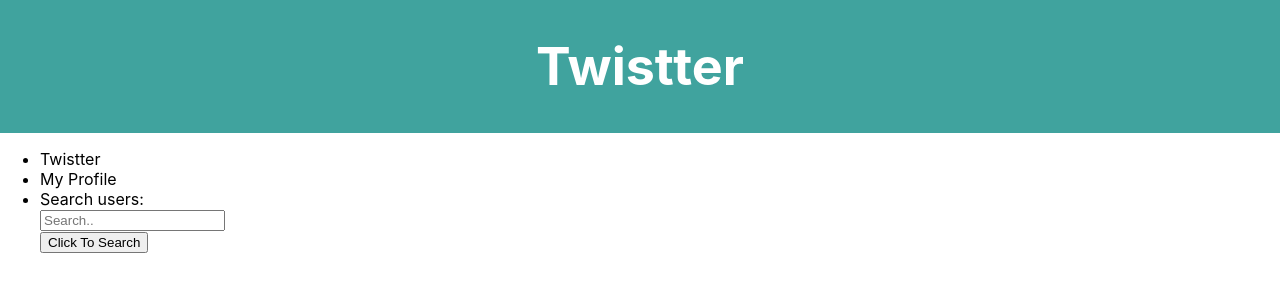
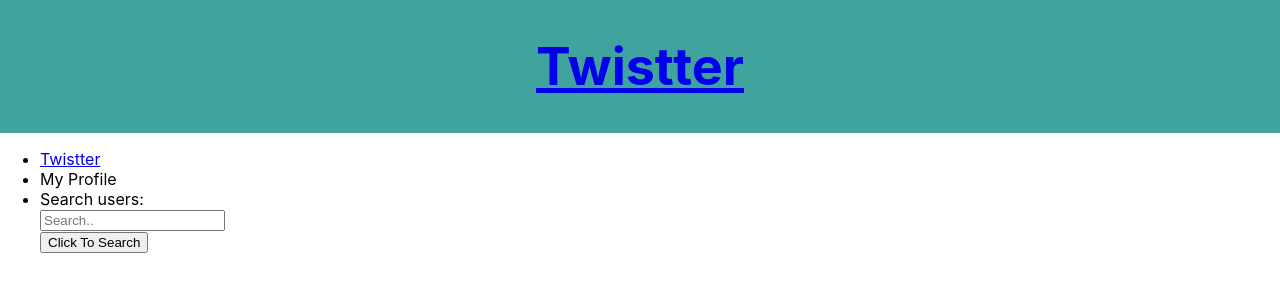
Before and after one commit to aniamb/twistter-307, a React (Create React App) app in the folder twistter/: page /timeline in a window 1280 px wide. Shown: the top 300 px of the page. Built offline with nearby package versions, Linux system fonts and the light colour scheme.

Commit message:
static timeline redirection button

```diff
--- a/twistter/src/App.js
+++ b/twistter/src/App.js
@@ -8,13 +8,13 @@ import { Redirect } from 'react-router-dom'
 import CreateAccount from './CreateAccount'
 import Login from './Login'
 import EditProfile from './EditProfile'
-import {Switch, Route} from 'react-router-dom'
+import {Switch, NavLink, Route} from 'react-router-dom'
 
 function App() {
   return (
     <div className="App">
       <div className="App-header">
-          <h1>Twistter</h1>
+          <h1><NavLink to="/Timeline">Twistter</NavLink></h1>
       </div>
         <Switch>
             <Route path="/timeline" component={Timeline}/>
--- a/twistter/src/Timeline.js
+++ b/twistter/src/Timeline.js
@@ -2,7 +2,7 @@ import React, {Component} from 'react';
 import logo from './logo.svg';
 import Search from './Search'
 import './App.css';
-import { Route, Redirect, Link } from 'react-router-dom'
+import { Route, NavLink, Redirect, Link } from 'react-router-dom'
 
 class Timeline extends Component{
     constructor(props){
@@ -21,7 +21,7 @@ class Timeline extends Component{
             <div className="Timeline">
                 <div className="links">
                     <ul className="navLinks">
-                        <li>Twistter</li>
+                        <li><NavLink to="/Timeline">Twistter</NavLink></li>
                         {/* <li><NavLink exact to="/">home</NavLink></li> */}
                         <li>My Profile</li>
                         <li>
```
